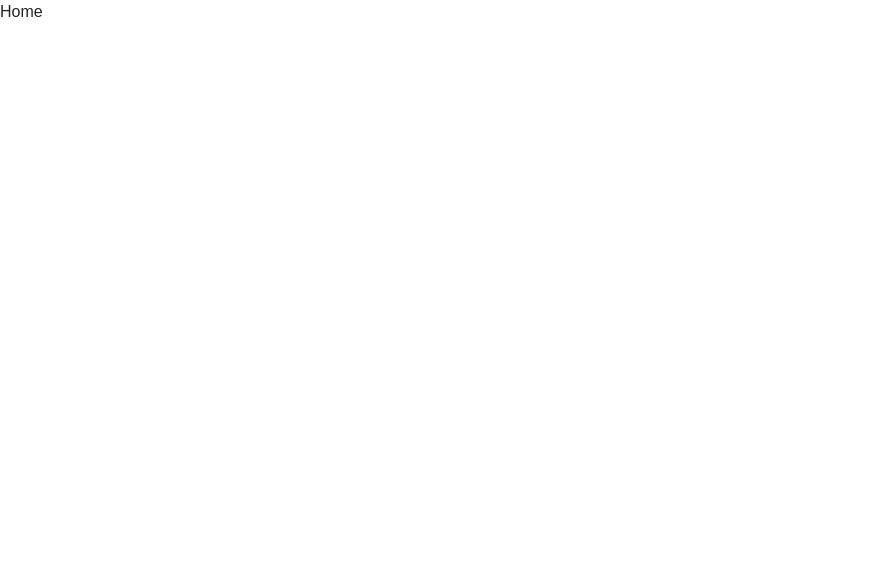
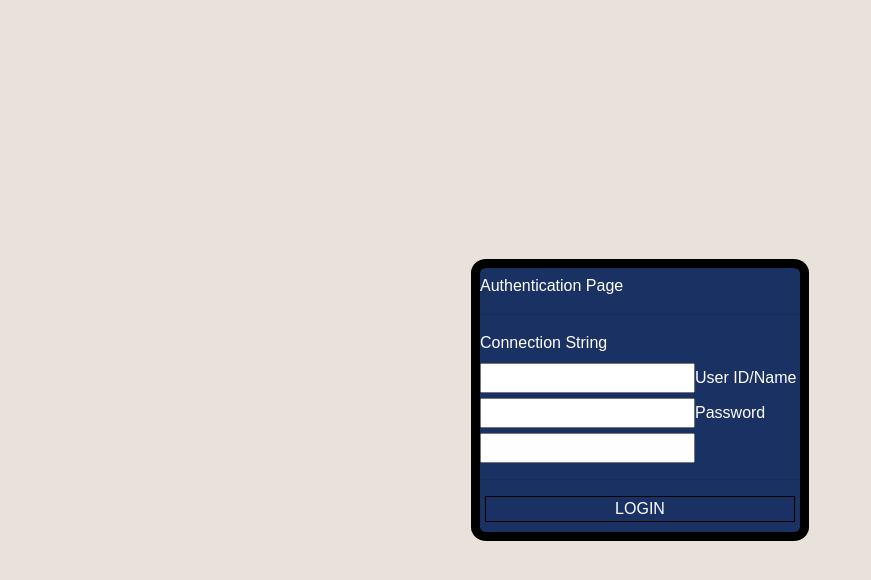
Before and after one commit to AbdulBaseetShabi/KARA, a React (Create React App) app in the folder client/: page /home in a window 1280 px wide. Shown: the top 580 px of the page, without its empty margins (0-871 px from the left). Built offline with nearby package versions, Linux system fonts and the light colour scheme; a web font is replaced by a local one.

Commit message:
home component to login

```diff
--- a/client/src/routes/home/home.css
+++ b/client/src/routes/home/home.css
@@ -0,0 +1,34 @@
+#home-container{
+    width: 100%;
+    height: 100%;
+    background-color: #e8e2db;
+    color: #fffffe;
+}
+
+#login-container{
+    width: 25%;
+    background-color:#1A3263;
+    border-radius: 2%;
+    box-shadow:0px 0px 0px 9px black;
+}
+
+#login-button{
+    text-align: center;
+    position: relative;
+    border: solid 1px black;
+    margin: 0 5px 10px 5px;
+    text-transform: uppercase;
+
+}
+
+#login-button:hover{
+    cursor: pointer;
+    background-color: #e8e2db;
+    color: #1A3263;
+}
+
+
+#auth-label{
+    margin-bottom: 0;
+    margin-top: 2%;
+}
--- a/client/src/routes/home/home.js
+++ b/client/src/routes/home/home.js
@@ -3,7 +3,20 @@ import "./home.css";
 
 function Home() {
   return (
-    <div>Home</div>
+    <div id="home-container" className="d-flex justify-content-center align-items-center">
+        <div id="login-container">
+            <label className="center-label" id="auth-label">Authentication Page</label>
+            <hr/>
+            <label className="center-label">Connection String</label>
+            <input className="center-div" type="text"></input>
+            <label className="center-label">User ID/Name</label>
+            <input className="center-div" type="text"></input>
+            <label className="center-label">Password</label>
+            <input className="center-div"type="password"></input>
+            <hr/>
+            <div id="login-button">Login</div>
+        </div>
+    </div>
   );
 }
 
```
